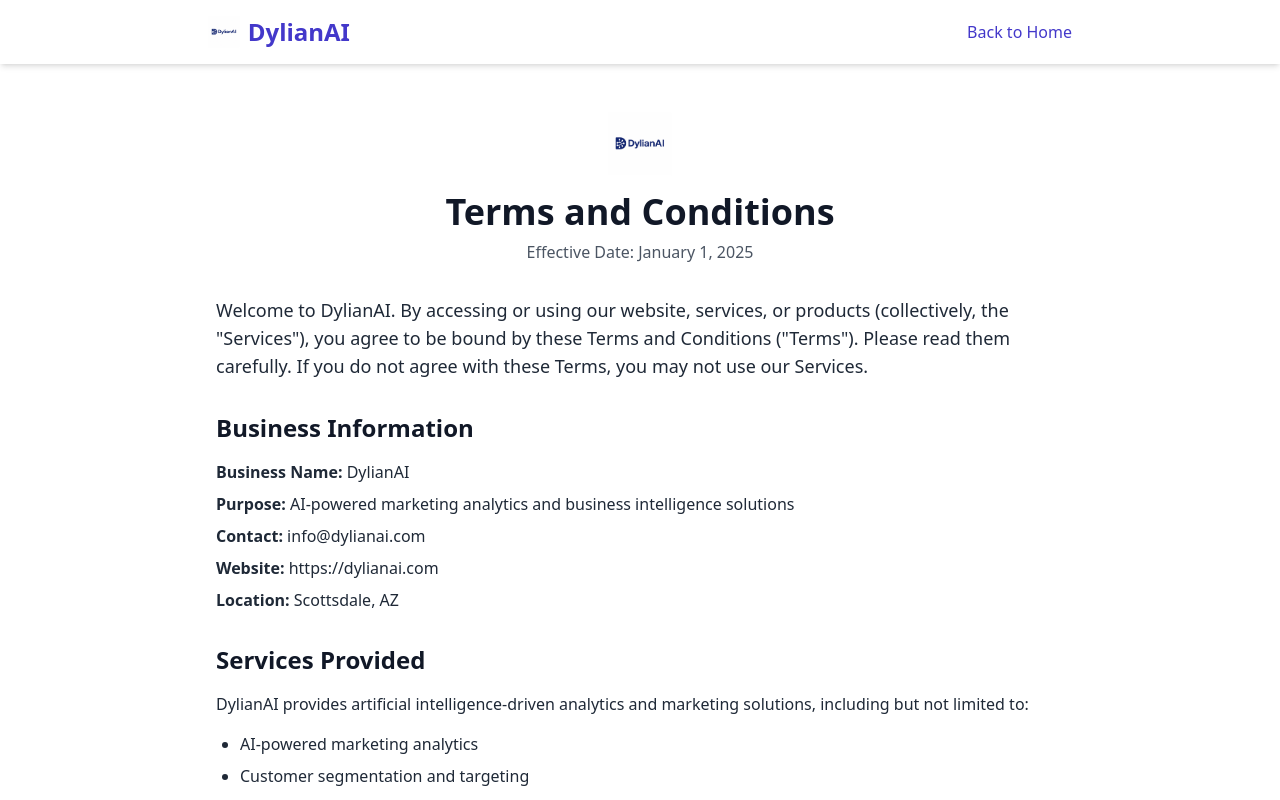
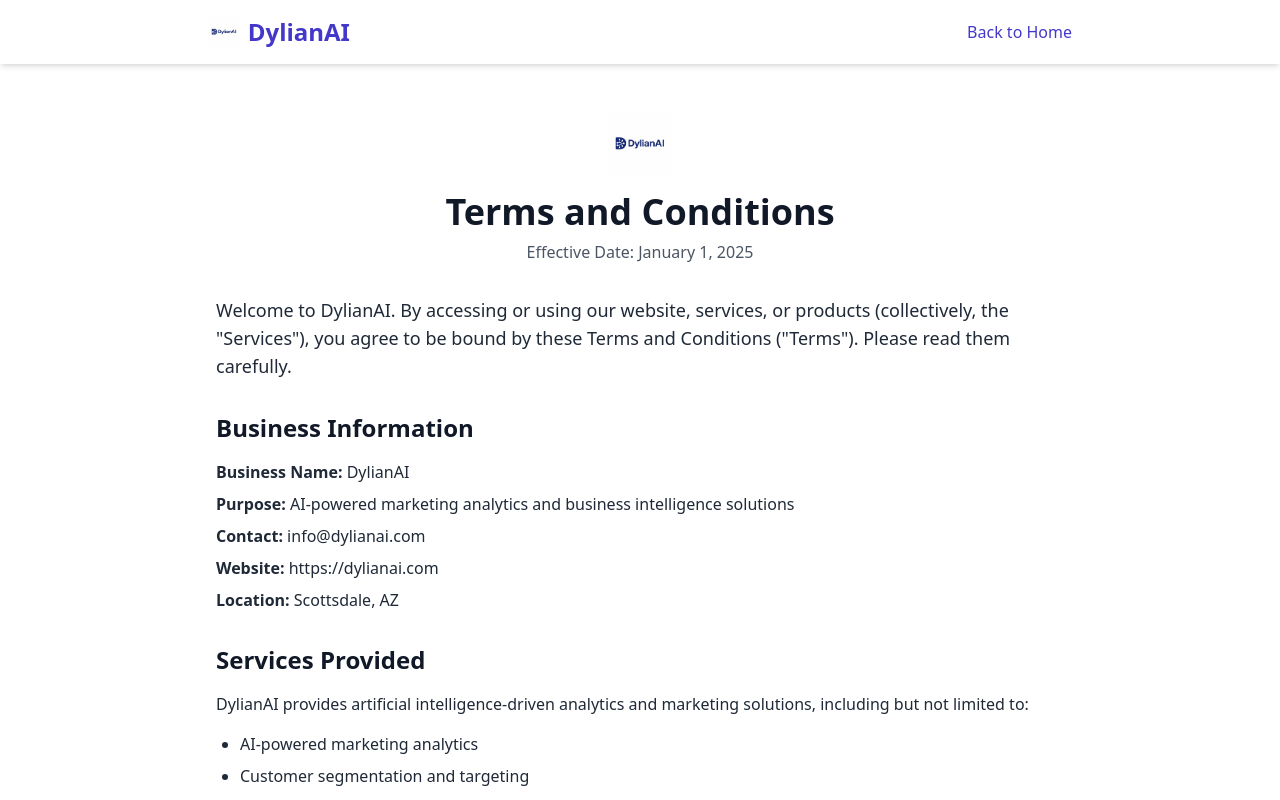
Before and after one commit to yazdavar/dylianai-website, a React (Vite) app in the folder frontend/: page /terms in a window 1280 px wide. Shown: the top 800 px of the page. Built offline with nearby package versions, Linux system fonts and the light colour scheme.

Commit message:
modify conditions

```diff
--- a/frontend/src/TermsAndConditions.jsx
+++ b/frontend/src/TermsAndConditions.jsx
@@ -31,8 +31,7 @@
             <p className="text-lg">
               Welcome to DylianAI. By accessing or using our website, services, or products
               (collectively, the "Services"), you agree to be bound by these Terms and Conditions
-              ("Terms"). Please read them carefully. If you do not agree with these Terms, you may
-              not use our Services.
+              ("Terms"). Please read them carefully.
             </p>
           </section>
 
```
